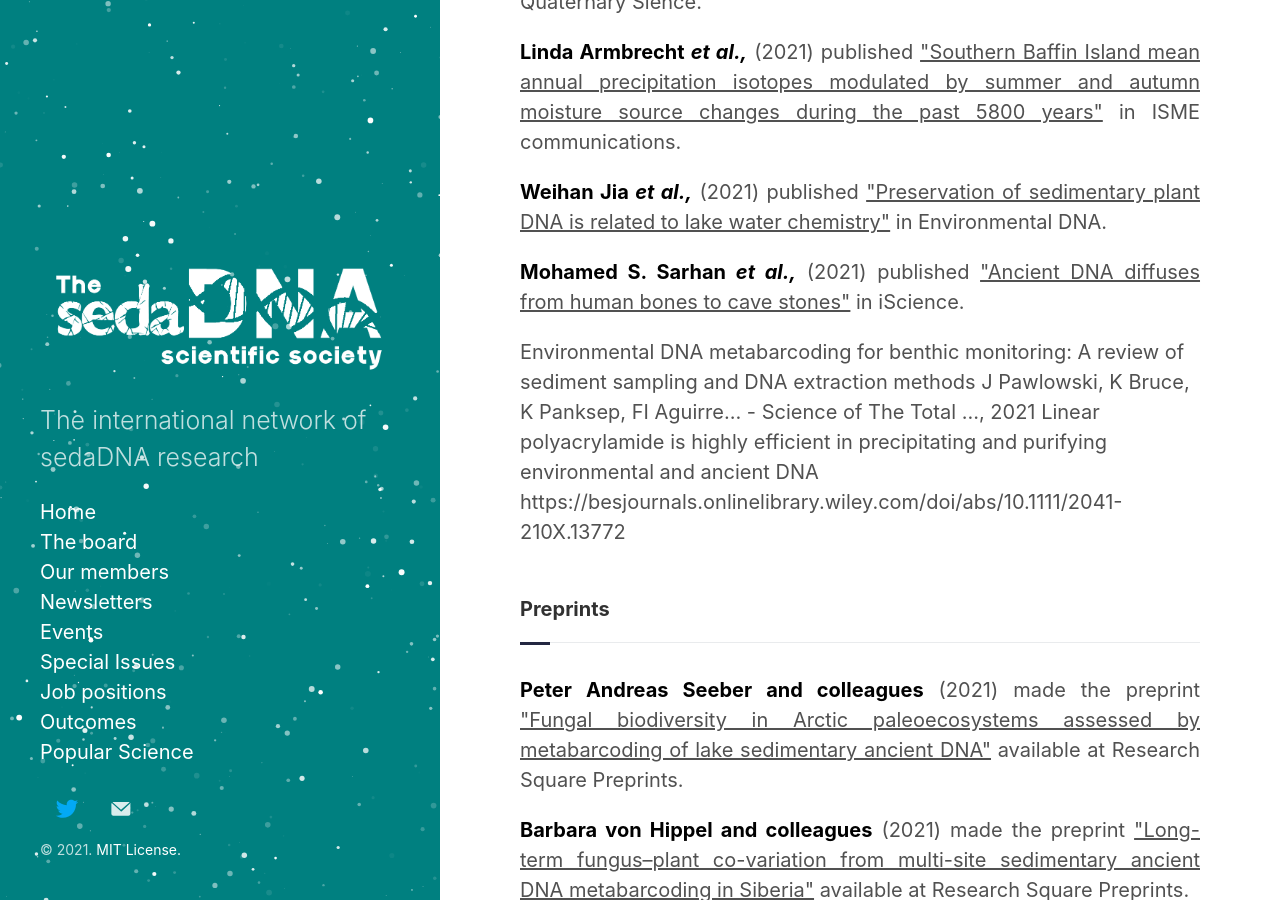
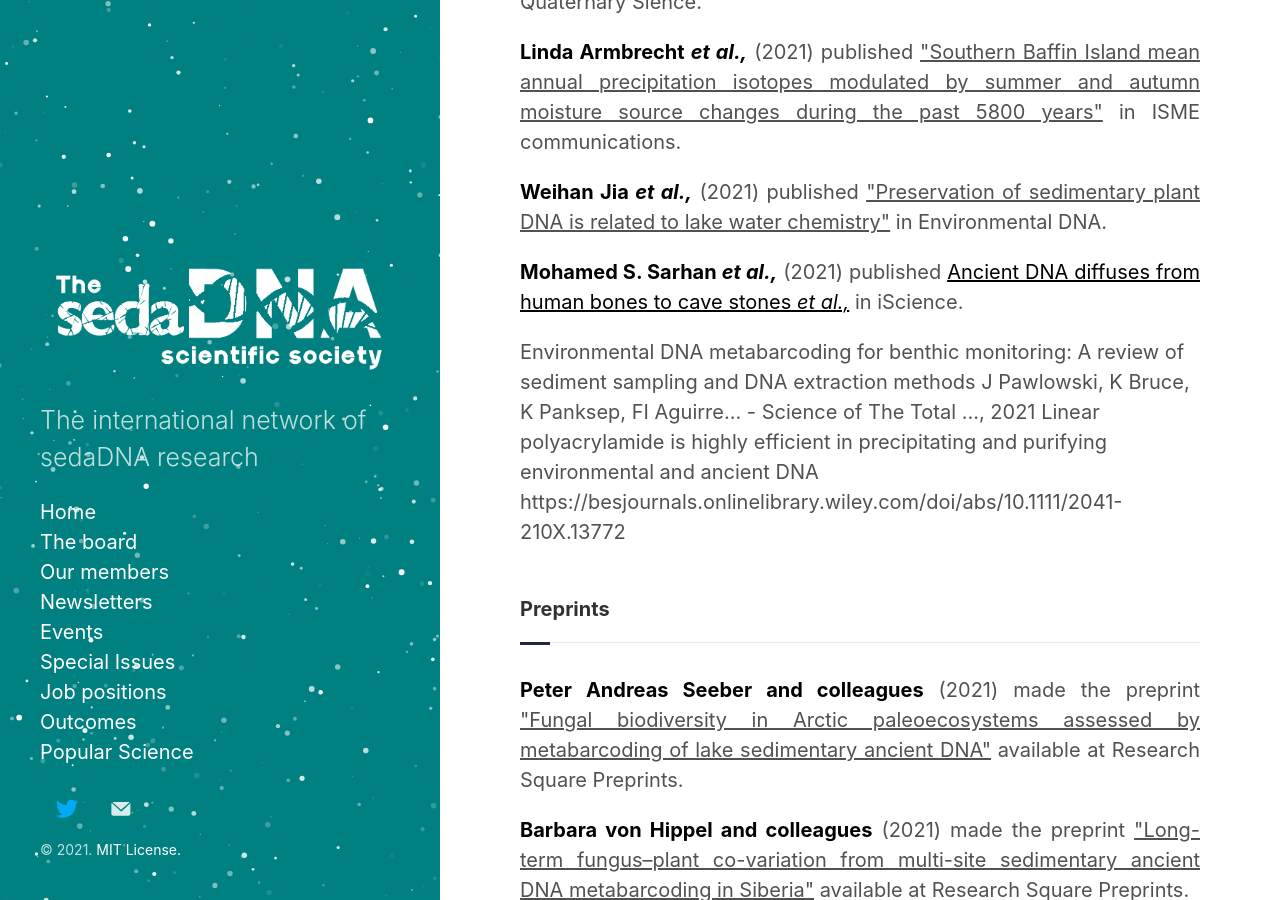
Before and after one commit to sedadna/sedadna.github.io, a Jekyll site: the page built from category/news/21-12.md, in a window 1280 px wide and 900 px high, scrolled down 1143 px. Built offline with Jekyll 4.4.1, drawn with Linux system fonts in a browser that asks for light colours.

Commit message:
Update 21-12.md

```diff
--- a/category/news/21-12.md
+++ b/category/news/21-12.md
@@ -26,11 +26,11 @@
 
 <p><a href="https://www.nature.com/articles/s43705-021-00070-8" target="_blank"><b>Devon Gorbey <i>et al.,</i></b></a> (2021) published <u>"Paleo-diatom composition from Santa Barbara Basin deep-sea sediments: a comparison of 18S-V9 and diat-rbcL metabarcoding vs shotgun metagenomics"</u> in the Journal of Quaternary Sience.</p>
 
-<p><a href="https://www.nature.com/articles/s43705-021-00070-8" target="_blank"><b>Linda Armbrecht <i>et al.,</i></b></a> (2021) published <u>"Southern Baffin Island mean annual precipitation isotopes modulated by summer and autumn moisture source changes during the past 5800 years"</u> in ISME communications.</p>
+<p><a href="https://onlinelibrary.wiley.com/doi/10.1002/jqs.3390" target="_blank"><b>Linda Armbrecht <i>et al.,</i></b></a> (2021) published <u>"Southern Baffin Island mean annual precipitation isotopes modulated by summer and autumn moisture source changes during the past 5800 years"</u> in ISME communications.</p>
 
 <p><a href="https://onlinelibrary.wiley.com/doi/full/10.1002/edn3.259" target="_blank"><b>Weihan Jia <i>et al.,</i></b></a> (2021) published <u>"Preservation of sedimentary plant DNA is related to lake water chemistry"</u> in Environmental DNA.</p>
 
-<p><a href="https://www.sciencedirect.com/science/article/pii/S2589004221013687#!" target="_blank"><b>Mohamed S. Sarhan <i>et al.,</i></b></a> (2021) published <u>"Ancient DNA diffuses from human bones to cave stones"</u> in iScience.</p>
+<p><a href="https://www.sciencedirect.com/science/article/pii/S2589004221013687#!" target="_blank"><b>Mohamed S. Sarhan <i>et al.,</i></b></a> (2021) published <a href="https://www.sciencedirect.com/science/article/pii/S2589004221013687#!" target="_blank"><u>Ancient DNA diffuses from human bones to cave stones <i>et al.,</i></u></a> in iScience.</p>
 
 Environmental DNA metabarcoding for benthic monitoring: A review of sediment sampling and DNA extraction methods J Pawlowski, K Bruce, K Panksep, FI Aguirre… - Science of The Total …, 2021
 
```
